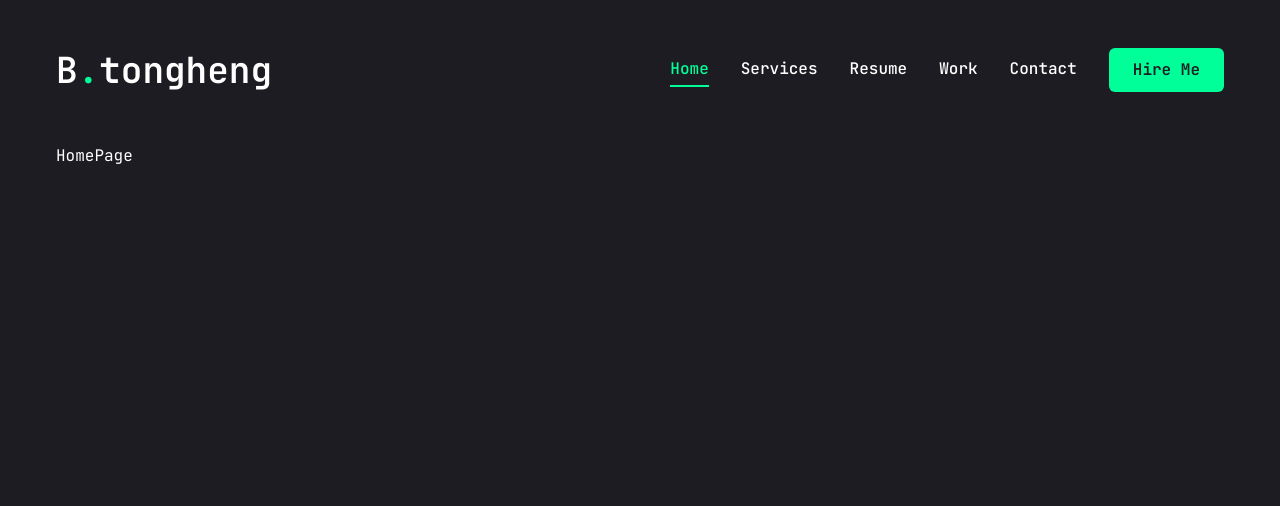
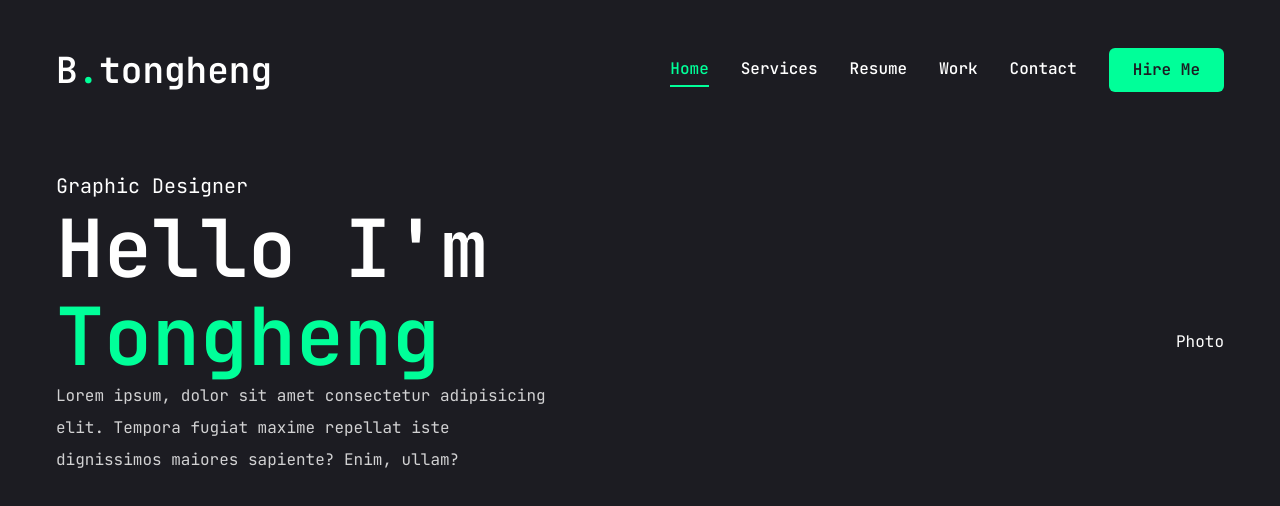
Before and after one commit to seanghaihan/portfolio2.0, a Next.js app: page / in a window 1280 px wide. Shown: the top 506 px of the page. Built offline with nearby package versions, Linux system fonts and the light colour scheme.

Commit message:
add content on homepage

```diff
--- a/app/globals.css
+++ b/app/globals.css
@@ -5,6 +5,16 @@
 
   @layer base {
     body {
-      @apply font-primary bg-primary text-white leading-loose ;
+      @apply font-primary bg-primary text-white leading-loose;
+    }
+
+    .h1 {
+      @apply text-[48px] lg:text-[80px] leading-[1.1] font-semibold;
+    }
+    .h2 {
+      @apply text-[36px] lg:text-[48px] leading-[1.1] font-semibold;
+    }
+    .h3 {
+      @apply text-[20px] lg:text-[24px] leading-[1.1] font-semibold;
     }
   }
--- a/app/page.jsx
+++ b/app/page.jsx
@@ -1,7 +1,20 @@
 export default function Home() {
   return (
     <section className="h-full">
-      <div className="container mx-auto">HomePage</div>
+      <div className="container mx-auto h-full">
+        <div className="flex flex-col lg:flex-row items-center justify-between lg:pt-8 lg:pb-24">
+              {/* text */}
+              <div className="text-center lg:text-left">
+                <span className="text-xl">Graphic Designer</span>
+                <h1 className="h1">
+                  Hello I'm <br /><span className="text-accent">Tongheng</span>
+                </h1>
+                <p className="max-w-[500px] mb-9 text-white/80">Lorem ipsum, dolor sit amet consectetur adipisicing elit. Tempora fugiat maxime repellat iste dignissimos maiores sapiente? Enim, ullam?</p>
+              </div>
+              {/* Photo */}
+              <div>Photo</div>
+        </div>
+      </div>
     </section>
   )
 }
```
